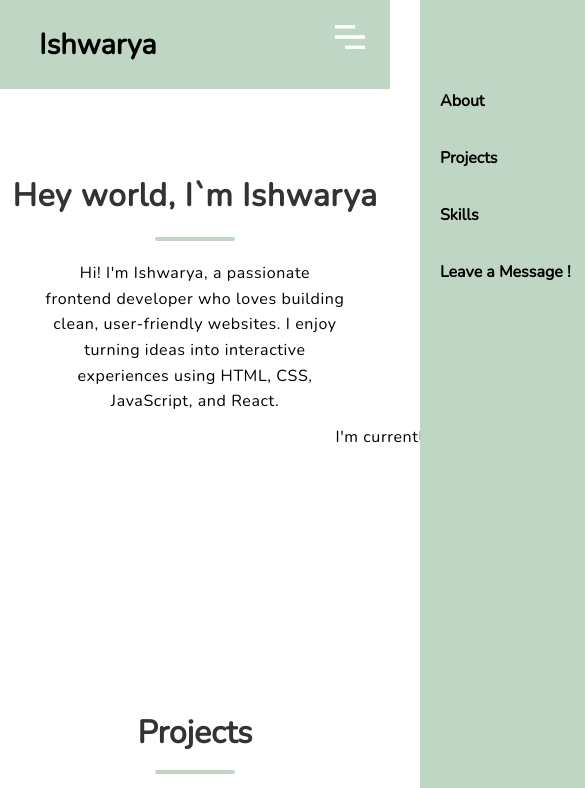
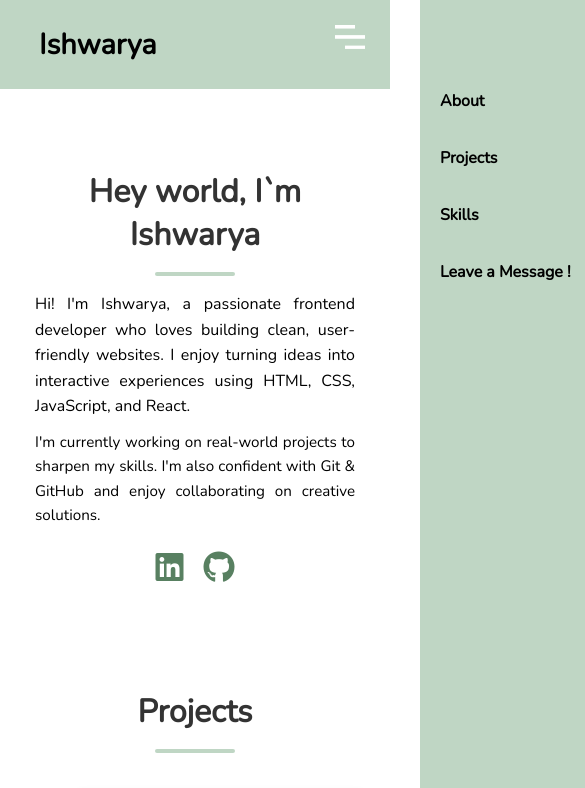
Before and after one commit to Ishwarya2006-N/portfolio, a React (Vite) app in the folder portfolio/: page / in a window 390 px wide. Shown: the top 788 px of the page, 585 px wide, since content can reach past the window. Built offline with nearby package versions, Linux system fonts and the light colour scheme.

Commit message:
Added images and updated portfolio content

```diff
--- a/portfolio/src/components/About/About.css
+++ b/portfolio/src/components/About/About.css
@@ -1,53 +1,78 @@
-.about{
+.about {
   margin-top: 130px;
-    line-height: 1.6;
-    letter-spacing: 0.6px
+  padding: 0 20px; /* adds horizontal space */
+  box-sizing: border-box;
 }
-.head h1{
+
+.head h1 {
   display: flex;
   justify-content: center;
-    text-align: center  ;
+  text-align: center;
 }
+
 .underline {
-  width: 800px;
+  width: 60px;
   height: 4px;
   background-color: #bfd6c4;
   margin: 15px auto;
   border-radius: 2px;
 }
 
-.content {
+/* .content {
   max-width: 900px;
   width: 100%;
-  margin: 20px auto 0 auto; /* centers horizontally */
-  padding: 0 20px; /* space inside on small screens */
+  margin: 20px auto 0 auto;
   display: flex;
   justify-content: center;
   text-align: center;
-  flex-wrap: wrap; /* makes it wrap on small screens */
+  flex-wrap: wrap;
+  padding: 0 20px;
+  box-sizing: border-box;
+} */
+.content {
+  max-width: 800px;
+  width: 100%;
+  margin: 10px auto 0 auto;
+  padding: 0 20px;
+  box-sizing: border-box;
 }
 
-.content2{
-  width: 800px;
+.content p {
+  font-size: 1rem;
+  line-height: 1.6;
+  word-wrap: break-word;
+  overflow-wrap: break-word;
+  text-align: justify;
+}
+.content2 {
+  max-width: 800px;
+  width: 100%;
+  margin: 10px auto 0 auto;
+  padding: 0 20px;
+  box-sizing: border-box;
+}
+
+.content2 p {
+  font-size: 1rem;
+  line-height: 1.6;
+  word-wrap: break-word;
+  overflow-wrap: break-word;
+  text-align: justify;
+}
+
+/* Social Icons */
+.social-links {
+  font-size: 2.25rem;
+  margin: 20px auto;
   display: flex;
   justify-content: center;
-  text-align: center;
-  margin-left: 330px;
-  margin-top: 10px;
-}
-.social-links {
-    font-size: 2.25rem;
-    margin-left: 680px;
-    margin-top: 20px;
-}
-
- .social-links a {
-    padding: 0;
-    margin: 0 0.75rem;
+  gap: 20px;
 }
 
 .social-links a i {
   transition: transform 0.3s, color 0.3s;
+  color: #588061;
+  font-weight: 500;
 }
 
 .social-links a:hover i {
@@ -55,16 +80,27 @@
   transform: scale(1.2);
 }
 
- .social-links i {
-    color: #588061;
-    font-weight: 500;
-}
-/* media query */
-@media(max-width:800px){
- .content{
-  width: 300px;
- }
- .head{
+/* 🔽 Responsive */
+@media (max-width: 768px) {
+  .head {
     padding-top: 40px;
   }
+
+  .content,
+  .content2 {
+    width: 100%;
+    padding: 0 15px;
   }
+
+  .content2 p {
+    font-size: 0.95rem;
+    text-align: justify;
+  }
+
+  .social-links {
+    font-size: 2rem;
+    flex-wrap: wrap;
+    justify-content: center;
+    margin-top: 20px;
+  }
+}
```
Lines whose indentation alone changed are shown as unchanged.
